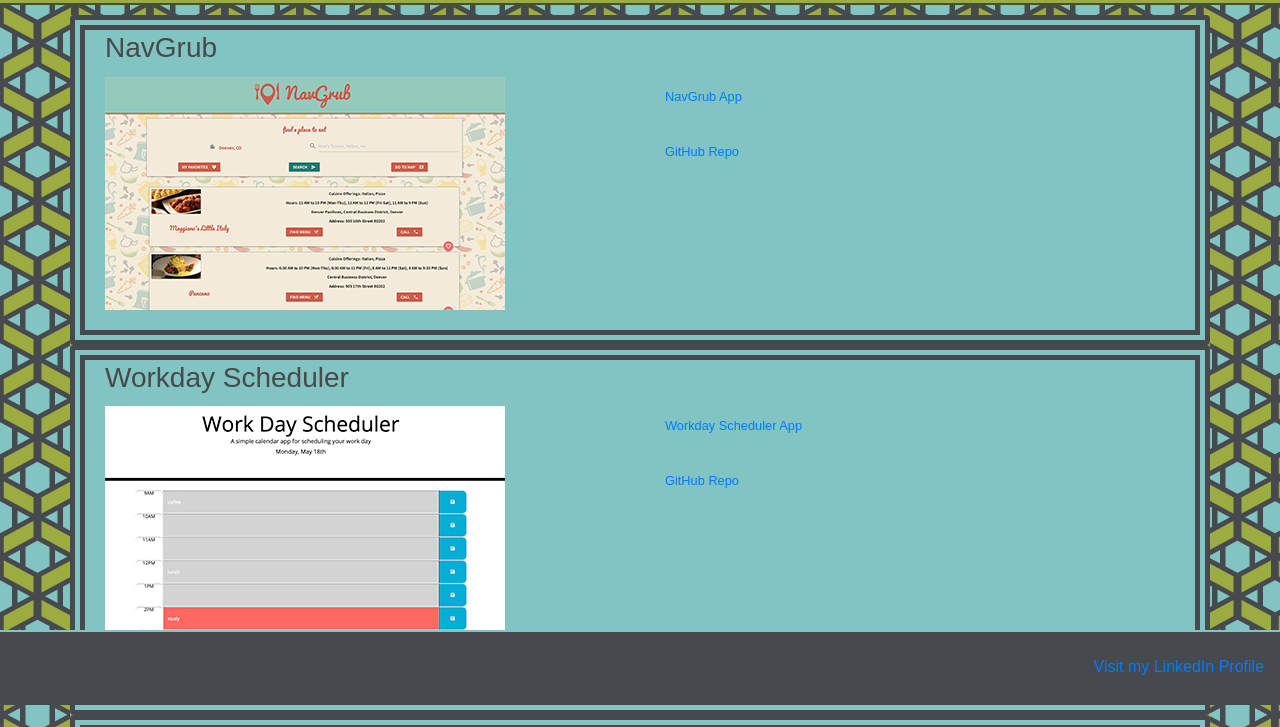
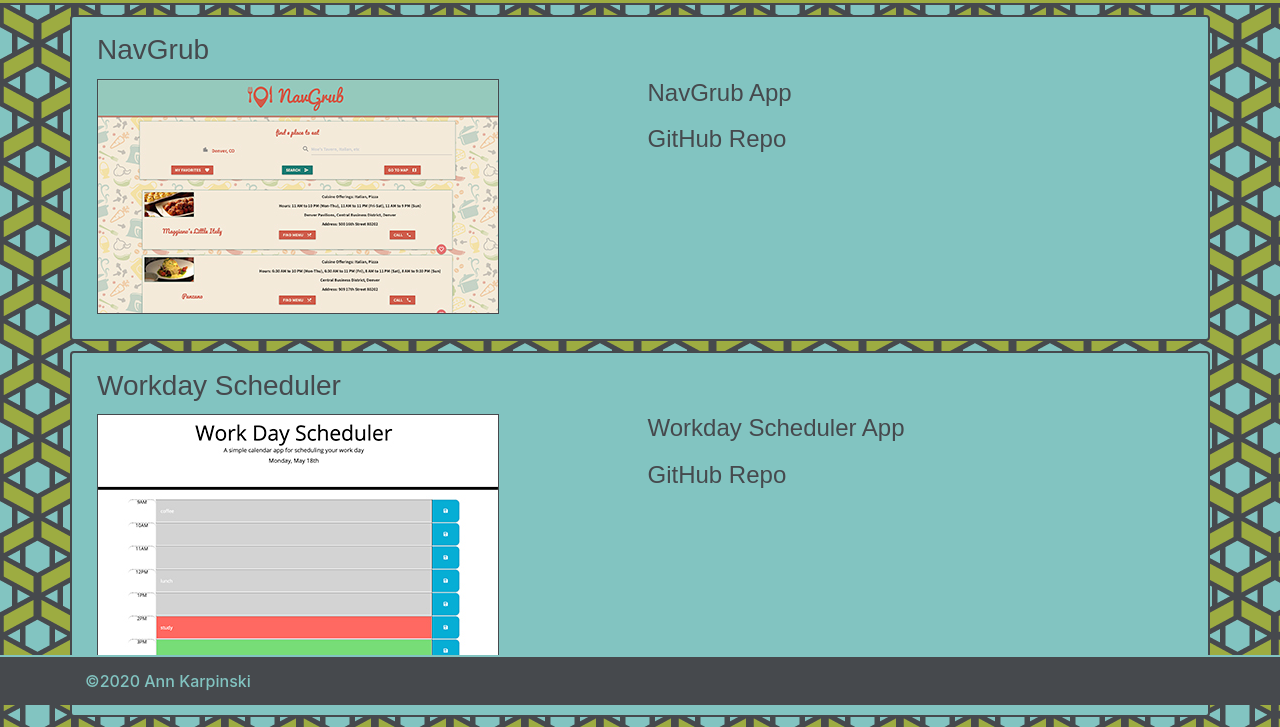
Before and after one commit to annkarpinski/DU_Homework_UpdatedPortfolio, a plain HTML site: page portfolio.html in a window 1280 px wide. Shown: the part 95-822 px from the top of the page. Drawn offline with nearby package versions, Linux system fonts and the light colour scheme.

Commit message:
more styling

```diff
--- a/portfolio.html
+++ b/portfolio.html
@@ -15,6 +15,9 @@
     />
     <link href="styles/style.css" rel="stylesheet" />
     <title>Ann Karpinski Portfolio</title>
+
+    <link rel="icon" type="image/png" href="favicon-32x32.png" sizes="32x32" />
+    <link rel="icon" type="image/png" href="favicon-16x16.png" sizes="16x16" />
   </head>
 
   <body>
@@ -24,6 +27,7 @@
         <img
           src="./images/aklogoheader.png"
           height="60"
+          style="border-width: 0px;"
           alt="Ann Karpinski Logo"
         />
       </a>
@@ -41,12 +45,12 @@
 
       <div class="collapse navbar-collapse" id="navbarTogglerDemo02">
         <ul class="navbar-nav mr-auto mt-2 mt-lg-0">
-          <li class="nav-item active">
-            <a class="nav-link" href="#"
-              >Profile <span class="sr-only">(current)</span></a
+          <li class="nav-item">
+            <a class="nav-link" href="index.html"
+              >Profile</a
             >
           </li>
-          <li class="nav-item">
+          <li class="nav-item active">
             <a class="nav-link" href="portfolio.html">Portfolio</a>
           </li>
           <li class="nav-item">
@@ -71,6 +75,7 @@
           class="col s12 card small center-align"
           style="height: fit-content; padding-top: 1px;"
         >
+
           <h3 class="card-title">NavGrub</h3>
           <div class="row">
             <div class="col s6">
@@ -80,18 +85,20 @@
                     <img src="./images/navgrub.jpg" alt="NavGrub Screenshot" />
                   </div>
                   <div class="col-lg-6">
-                    <p class="card-text">
+                    <h4 class="card-text">
                       <a
                         href="https://annkarpinski.github.io/nav-grub/"
                         target="_blank"
                         >NavGrub App</a
                       >
-                      <p class="card-text">
+                      </h4>
+                      <h4 class="card-text">
                       <a
                         href="https://github.com/annkarpinski/nav-grub"
                         target="_blank"
                         >GitHub Repo</a
                       >
+                      </h4>
                       </p>
                     </p>
                   </div>
@@ -115,18 +122,20 @@
                     <img src="./images/workdayscheduler.jpg" alt="Workday Scheduler Screenshot" />
                   </div>
                   <div class="col-lg-6">
-                    <p class="card-text">
+                    <h4 class="card-text">
                       <a
                         href="https://annkarpinski.github.io/DU_Homework5/"
                         target="_blank"
                         >Workday Scheduler App</a
                       >
-                      <p class="card-text">
+                      </h4>
+                      <h4 class="card-text">
                       <a
                         href="https://github.com/annkarpinski/DU_Homework5"
                         target="_blank"
                         >GitHub Repo</a
                       >
+                      </h4>
                       </p>
                     </p>
                   </div>
@@ -150,18 +159,20 @@
                     <img src="./images/passwordgenerator.jpg" alt="Password Generator Screenshot" />
                   </div>
                   <div class="col-lg-6">
-                    <p class="card-text">
+                    <h4 class="card-text">
                       <a
                         href="https://annkarpinski.github.io/DU_Homework3/"
                         target="_blank"
                         >Password Generator App</a
                       >
-                      <p class="card-text">
+                      </h4>
+                      <h4 class="card-text">
                       <a
                         href="https://github.com/annkarpinski/DU_Homework3"
                         target="_blank"
                         >GitHub Repo</a
                       >
+                      </h4>
                       </p>
                     </p>
                   </div>
@@ -173,12 +184,13 @@
       </div>
     </main>
     <footer class="footer">
-      <p class="navbar navbar-fixed-bottom">
+      <div class="navbar navbar-fixed-bottom">
+      <div class="container">
+        <h6 style="color: #82c4c1">
         ©2020 Ann Karpinski
-        <a href="https://www.linkedin.com/in/annkarpinski" target="_blank"
-          >Visit my LinkedIn Profile</a
-        >
-      </p>
+        </h6>
+      </div>
+      </div>
     </footer>
   </body>
 </html>
--- a/styles/style.css
+++ b/styles/style.css
@@ -3,7 +3,13 @@ p {
   color: #46494d;
 }
 
-h1 {
+a {
+  font-family: "Muli", sans-serif;
+  color: #46494d;
+}
+
+h1,
+h2 {
   font-family: "Muli", sans-serif;
   color: #46494d;
   /* letter-spacing: -5px; */
@@ -21,7 +27,7 @@ body {
   background-color: #46494d;
   background-attachment: fixed;
   padding-top: 110px;
-  padding-bottom: 85px;
+  padding-bottom: 55px;
 }
 
 nav {
@@ -32,31 +38,49 @@ nav {
   border-color: #46494d;
 }
 
-.container {
-  background-color: #9dac41;
+img {
+  border-width: 1px;
+  border-style: solid;
+  border-color: #46494d;
 }
 
 .card {
   background-color: #82c4c1;
-  border-width: 15px;
-  border-style: double;
+  border-width: 2px;
+  border-style: solid;
   border-color: #46494d;
-  padding: 20px;
+  padding: 25px 40px 25px 25px;
+  margin: 0px 0px 10px 0px;
+}
+
+.card-title {
+  padding-top: 15px;
 }
 
 .card-text {
-  padding: 10px;
+  padding: 0px 0px 10px 0px;
 }
+
+.form-group {
+  color: #46494d;
+}
+
+.form-control {
+  background-color: #e3e4e4;
+}
+
+/* .btn {
+  background-color: #82c4c1;
+} */
 
 .footer {
   position: fixed;
   left: 0;
   bottom: 0;
   width: 100%;
-  height: 75px;
-  padding-top: 15px;
+  height: 50px;
+  padding-top: 7px;
   background-color: #46494d;
-  color: #f4eada;
   text-align: center;
   border-width: 2px;
   border-style: solid none none none;
```
Also changed, not shown: contact.html (+21 -19 lines), index.html (+12 -9 lines).
